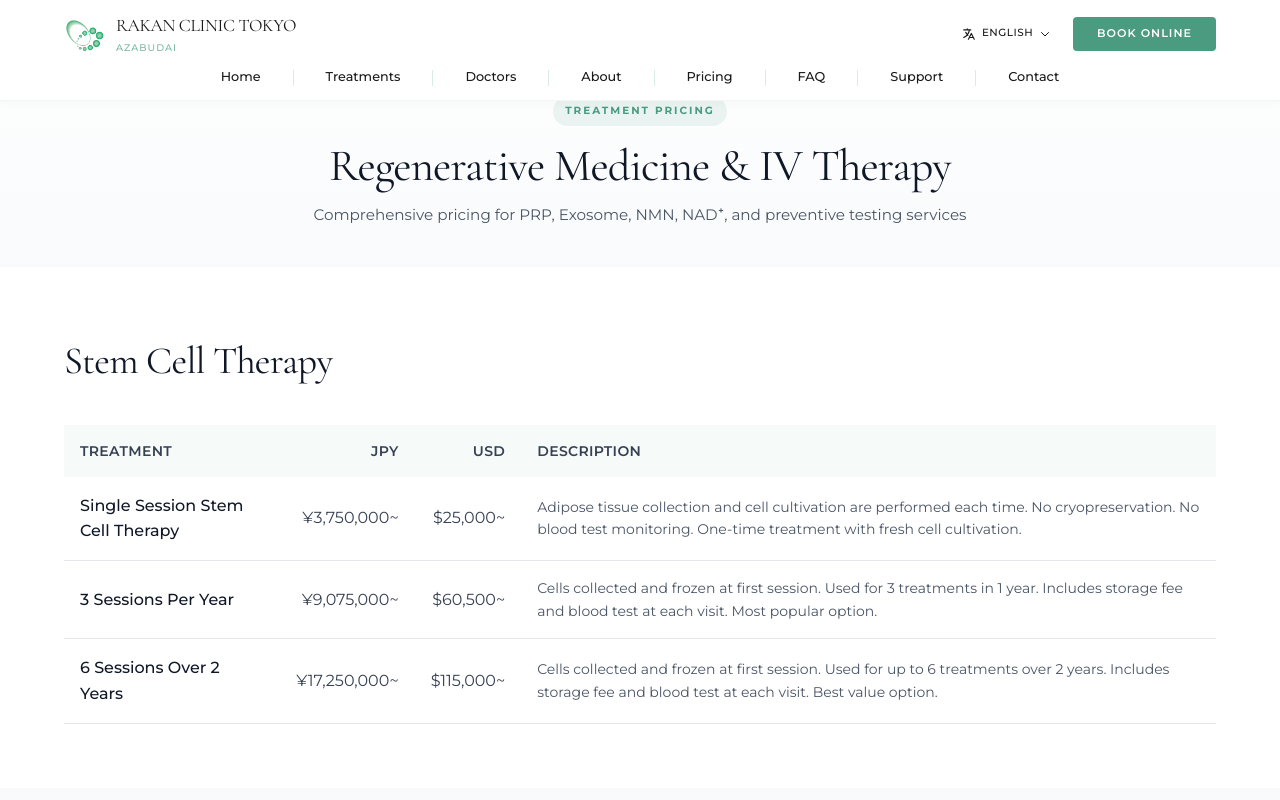
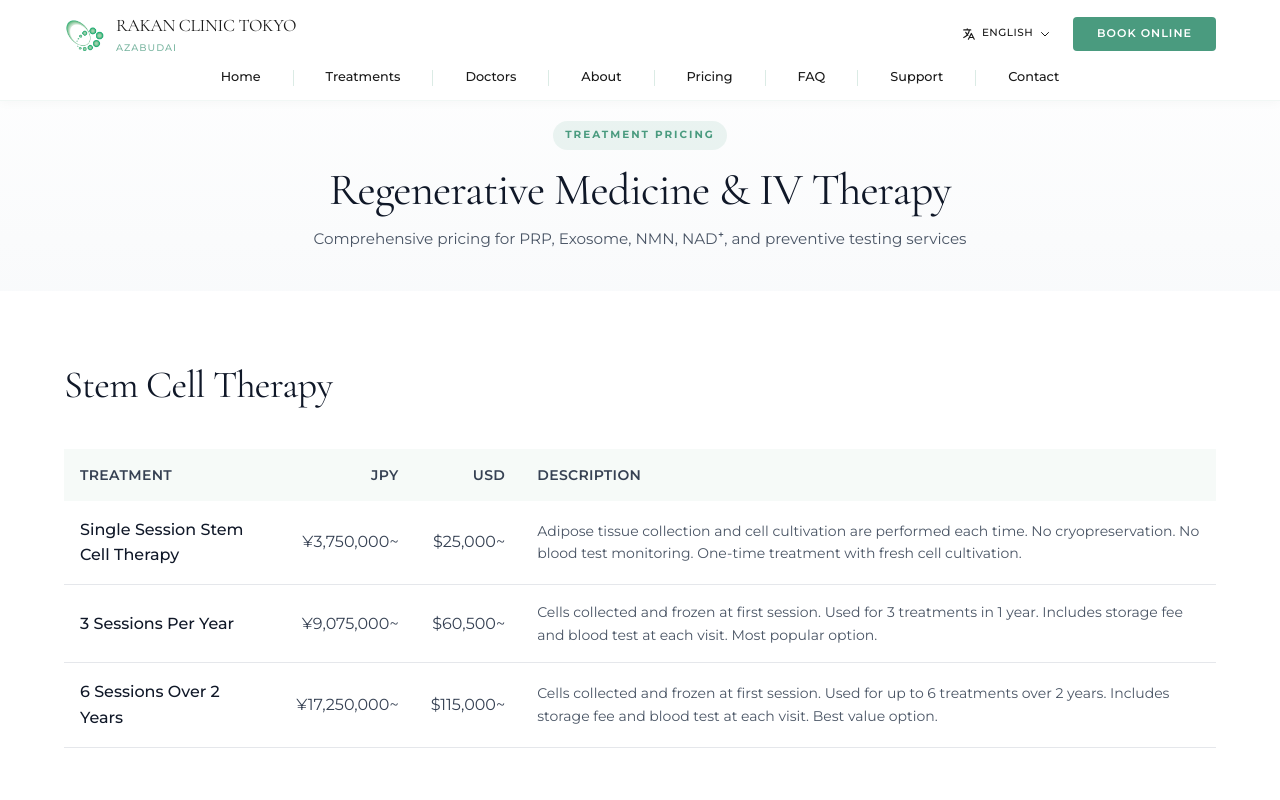
Before and after one commit to imaik129/rakan-clinic-global, a Next.js app: page /en/treatments in a window 1280 px wide. Shown: the top 800 px of the page. Built offline with nearby package versions, Linux system fonts and the light colour scheme.

Commit message:
Add more padding to treatments page hero section
Changes:
- Increased top padding from pt-24 (96px) to pt-[120px] (120px)
- Prevents content from overlapping with the fixed navbar
- Better spacing and visual hierarchy
- Improved readability on the treatments page

```diff
--- a/app/[locale]/treatments/page.tsx
+++ b/app/[locale]/treatments/page.tsx
@@ -17,7 +17,7 @@
             <BackToTopButton />
 
             {/* Hero Section */}
-            <section className="pt-24 pb-10 px-[5%] bg-gradient-to-b from-white to-gray-50">
+            <section className="pt-[120px] pb-10 px-[5%] bg-gradient-to-b from-white to-gray-50">
                 <div className="max-w-[1400px] mx-auto text-center">
                     <div className="inline-flex items-center px-3 py-1.5 bg-[#4a9b7f]/10 rounded-full mb-4">
                         <span className="text-[0.65rem] tracking-[2px] uppercase text-[#4a9b7f] font-bold">
```
